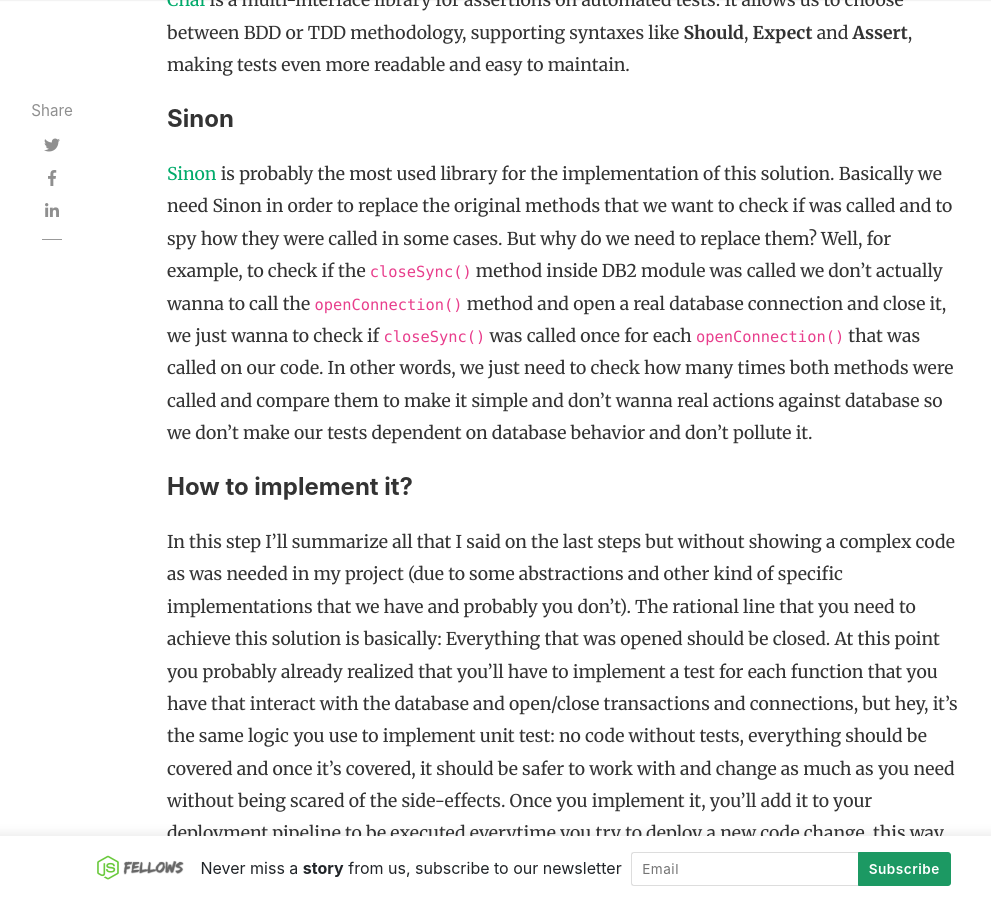
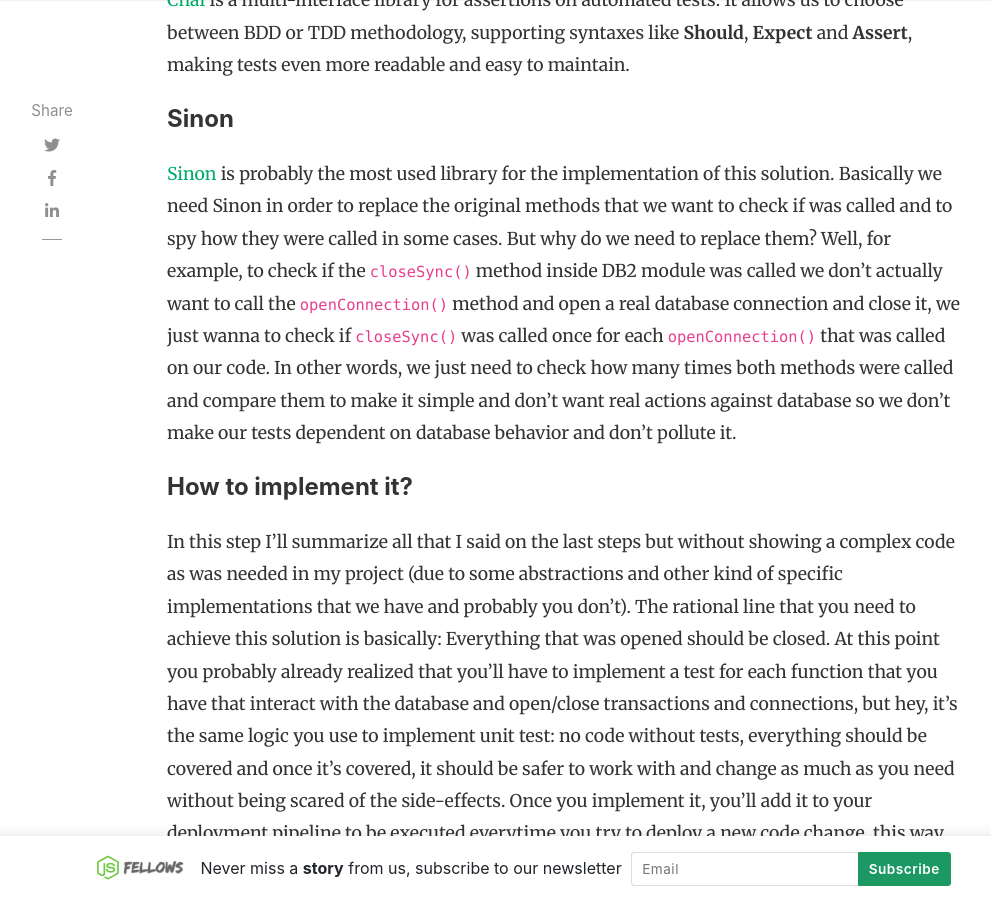
Before and after one commit to jsfellows/jsfellows.github.io, a Jekyll site: the page built from _posts/2020-03-14-ensuring-opened-connections-to-database-were-closed-using-automated-tests.md, in a window 1280 px wide and 900 px high, scrolled down 2361 px. Shown: the whole window, without its empty margins (118-1109 px from the left). Built offline with Jekyll 4.4.1, drawn with Linux system fonts in a browser that asks for light colours; nearby versions of some CDN libraries; comment, search, counter and statistics services are not loaded.

Commit message:
Post 3 - Fix typo

```diff
--- a/_posts/2020-03-14-ensuring-opened-connections-to-database-were-closed-using-automated-tests.md
+++ b/_posts/2020-03-14-ensuring-opened-connections-to-database-were-closed-using-automated-tests.md
@@ -42,7 +42,7 @@ To achive this solution, I used the same tools I use to implement **unit tests**
 
 #### Sinon
 
-[Sinon](https://sinonjs.org/) is probably the most used library for the implementation of this solution. Basically we need Sinon in order to replace the original methods that we want to check if was called and to spy how they were called in some cases. But why do we need to replace them? Well, for example, to check if the `closeSync()` method inside DB2 module was called we don't actually wanna to call the `openConnection()` method and open a real database connection and close it, we just wanna to check if `closeSync()` was called once for each `openConnection()` that was called on our code. In other words, we just need to check how many times both methods were called and compare them to make it simple and don't wanna real actions against database so we don't make our tests dependent on database behavior and don't pollute it.
+[Sinon](https://sinonjs.org/) is probably the most used library for the implementation of this solution. Basically we need Sinon in order to replace the original methods that we want to check if was called and to spy how they were called in some cases. But why do we need to replace them? Well, for example, to check if the `closeSync()` method inside DB2 module was called we don't actually want to call the `openConnection()` method and open a real database connection and close it, we just wanna to check if `closeSync()` was called once for each `openConnection()` that was called on our code. In other words, we just need to check how many times both methods were called and compare them to make it simple and don't want real actions against database so we don't make our tests dependent on database behavior and don't pollute it.
 
 #### How to implement it?
 
```
